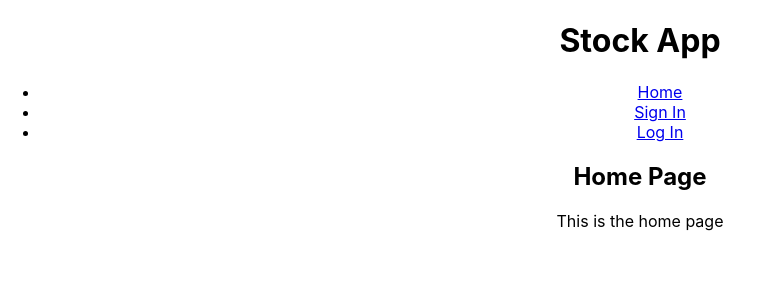
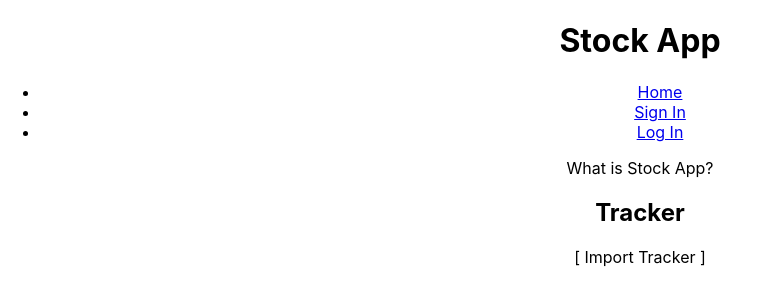
Before and after one commit to team-hack/stockapp, a React (Create React App) app: page / in a window 1280 px wide. Shown: the top 304 px of the page, without its empty margins (0-763 px from the left). Built offline with nearby package versions, Linux system fonts and the light colour scheme.

Commit message:
creating home page

```diff
--- a/src/App.tsx
+++ b/src/App.tsx
@@ -3,6 +3,7 @@ import "./App.css";
 import { BrowserRouter as Router, Switch, Route, Link } from "react-router-dom";
 // Pages
 import { Page } from "./components/Page";
+import HomePage from "./home";
 
 const App: React.FC = () => {
   return (
@@ -33,9 +34,7 @@ const App: React.FC = () => {
               <Route exact path="/signin">
                 <Page title="Sign In" content="This is the sign-in page" />
               </Route>
-              <Route path="/">
-                <Page title={"Home Page"} content="This is the home page" />
-              </Route>
+              <Route path="/" component={HomePage} />
             </Switch>
           </div>
         </Router>
--- /dev/null
+++ b/src/home/index.tsx
@@ -0,0 +1,23 @@
+import React from 'react';
+import reportWebVitals from '../reportWebVitals';
+
+const HomePage: React.FC = () => {
+    return (
+        <React.StrictMode>
+          <div>
+              <p>
+                  What is Stock App?
+              </p>
+              <h2>Tracker</h2>
+              [ Import Tracker ]
+          </div>
+        </React.StrictMode>
+      );
+
+      // If you want to start measuring performance in your app, pass a function
+      // to log results (for example: reportWebVitals(console.log))
+      // or send to an analytics endpoint. Learn more: https://bit.ly/CRA-vitals
+      reportWebVitals();
+}
+
+export default HomePage
```
